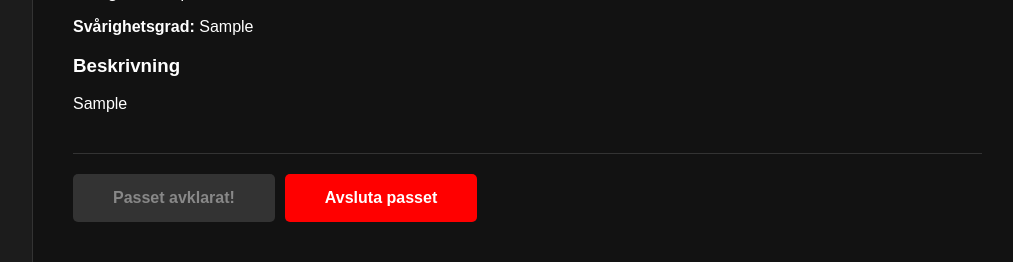
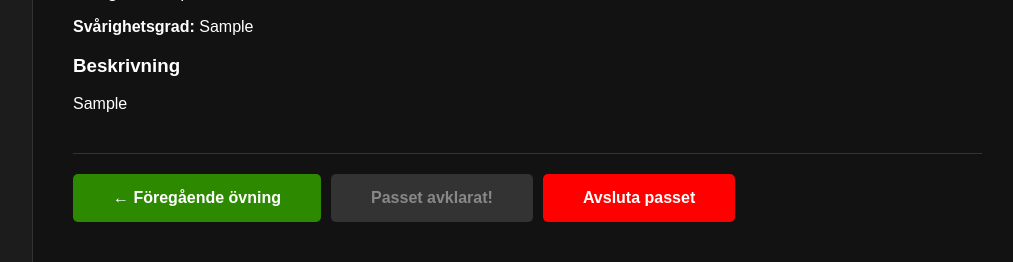
Before and after one commit to Larsencalle/Grupp_7_Peak_Form, a Flask app: template templates/start_program.html in a window 1280 px wide. Shown: the part 731-993 px from the top of the page, without its empty margins (258-1271 px from the left). Run offline with Flask 3, Linux system fonts and the light colour scheme; the template is opened without the code that fills it: most values are stand-ins (such as "Sample title", 1, 10 or a date in 2020).

Commit message:
Indentering och funktionalitet
Jag fiaxde en knapp för att kunna navigera sig tillbaka i "starta pass" och inte endast klicka sig vidare till nästa övning.

```diff
--- a/templates/log_workout.html
+++ b/templates/log_workout.html
@@ -61,9 +61,7 @@
                 </div>
             </div>
         </main>
-
     </div>
-
 </body>
 
 </html>
--- a/templates/start_program.html
+++ b/templates/start_program.html
@@ -1,11 +1,13 @@
 <!DOCTYPE html>
 <html lang="sv">
+
 <head>
     <meta charset="UTF-8">
     <meta name="viewport" content="width=device-width, initial-scale=1.0">
     <title>PeakForm - {{ program_name }} (Aktivt)</title>
     <link rel="stylesheet" href="/static/style.css">
 </head>
+
 <body class="dashboard-body">
 
     <div class="dashboard-layout">
@@ -47,7 +49,8 @@
                     <h3>Vilo-timer</h3>
                     <div id="simple-timer">
                         <input type="time" value="00:01">
-             <a href="https://www.google.com/search?q=timer+online" target="_blank" class="small-button">Starta timer</a>
+                        <a href="https://www.google.com/search?q=timer+online" target="_blank"
+                            class="small-button">Starta timer</a>
                     </div>
                 </div>
                 <div class="exercise-info">
@@ -73,12 +76,23 @@
             </div>
 
             <div class="nav-container">
-                {% if current_index < total_exercises - 1 %}
-                <a href="/start_program/{{ program_id }}?exercise_id={{ exercises[current_index + 1][0] }}" class="form-button status-active">
+
+                {% if current_index > 0 %}
+                <a href="/start_program/{{ program_id }}?exercise_id={{ exercises[current_index - 1][0] }}"
+                    class="form-button">
+                    ← Föregående övning
+                </a>
+                {% endif %}
+
+                {% if current_index < total_exercises - 1 %} <a
+                    href="/start_program/{{ program_id }}?exercise_id={{ exercises[current_index + 1][0] }}"
+                    class="form-button status-active">
                     Nästa övning →
                     </a>
                     {% else %}
-                <span class="form-button status-done">Passet avklarat!</span>
+                    <span class="form-button status-done">
+                        Passet avklarat!
+                    </span>
                     {% endif %}
 
                     <a href="/my_program" class="small-button-red">
@@ -95,4 +109,5 @@
         </main>
     </div>
 </body>
+
 </html>
```
Lines whose indentation alone changed are shown as unchanged.
